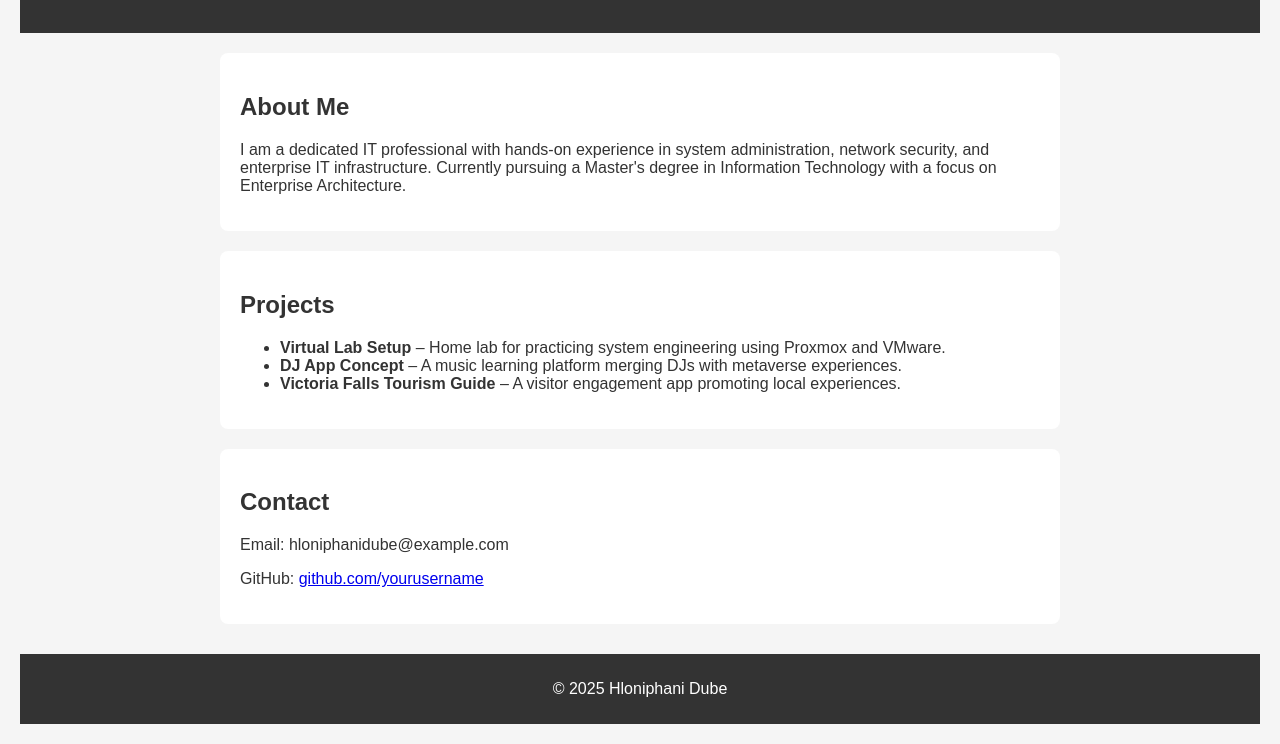
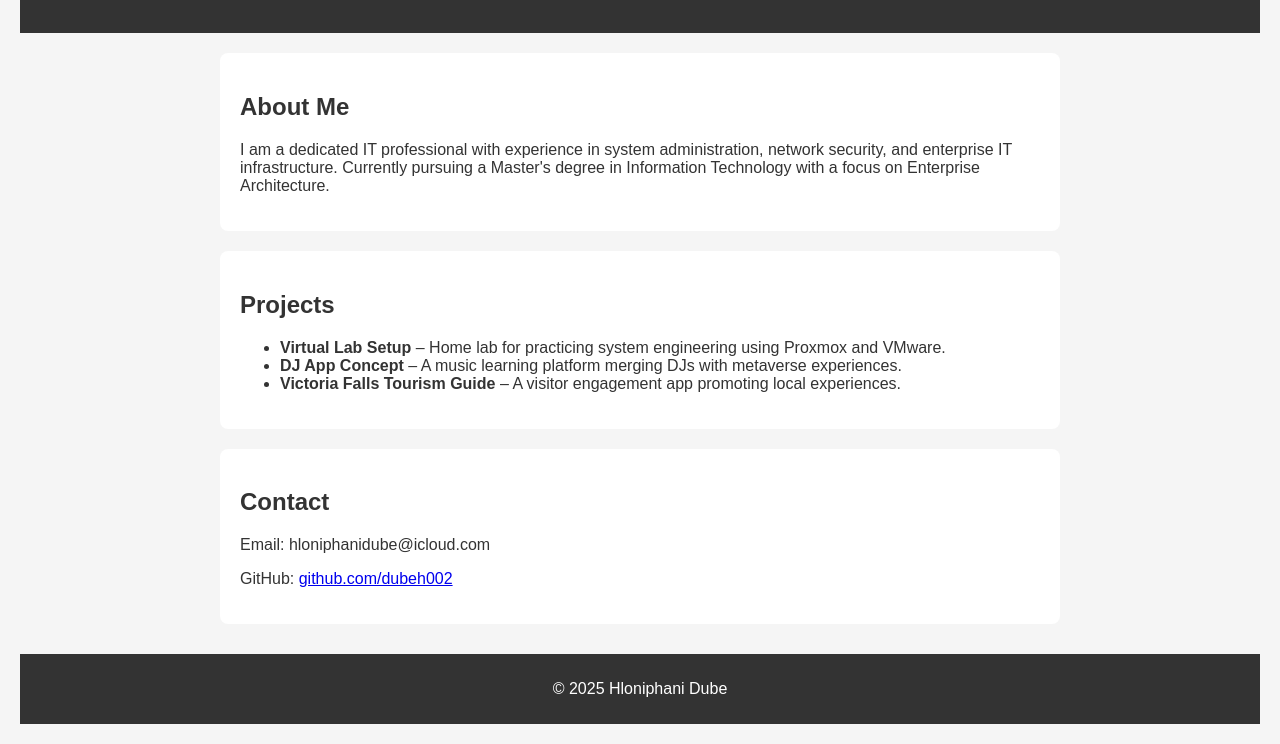
Before and after one commit to Dubeh002/portfolio, a plain HTML site: page index.html in a window 1280 px wide. Shown: the part 141-885 px from the top of the page. Drawn offline with Linux system fonts and the light colour scheme.

Commit message:
Add files via upload

```diff
--- a/index.html
+++ b/index.html
@@ -14,7 +14,7 @@
 
     <section>
         <h2>About Me</h2>
-        <p>I am a dedicated IT professional with hands-on experience in system administration, network security, and enterprise IT infrastructure. Currently pursuing a Master's degree in Information Technology with a focus on Enterprise Architecture.</p>
+        <p>I am a dedicated IT professional with experience in system administration, network security, and enterprise IT infrastructure. Currently pursuing a Master's degree in Information Technology with a focus on Enterprise Architecture.</p>
     </section>
 
     <section>
@@ -28,8 +28,8 @@
 
     <section>
         <h2>Contact</h2>
-        <p>Email: hloniphanidube@example.com</p>
-        <p>GitHub: <a href="https://github.com/yourusername" target="_blank">github.com/yourusername</a></p>
+        <p>Email: hloniphanidube@icloud.com</p>
+        <p>GitHub: <a href="https://github.com/dubeh002" target="_blank">github.com/dubeh002</a></p>
     </section>
 
     <footer>
```
